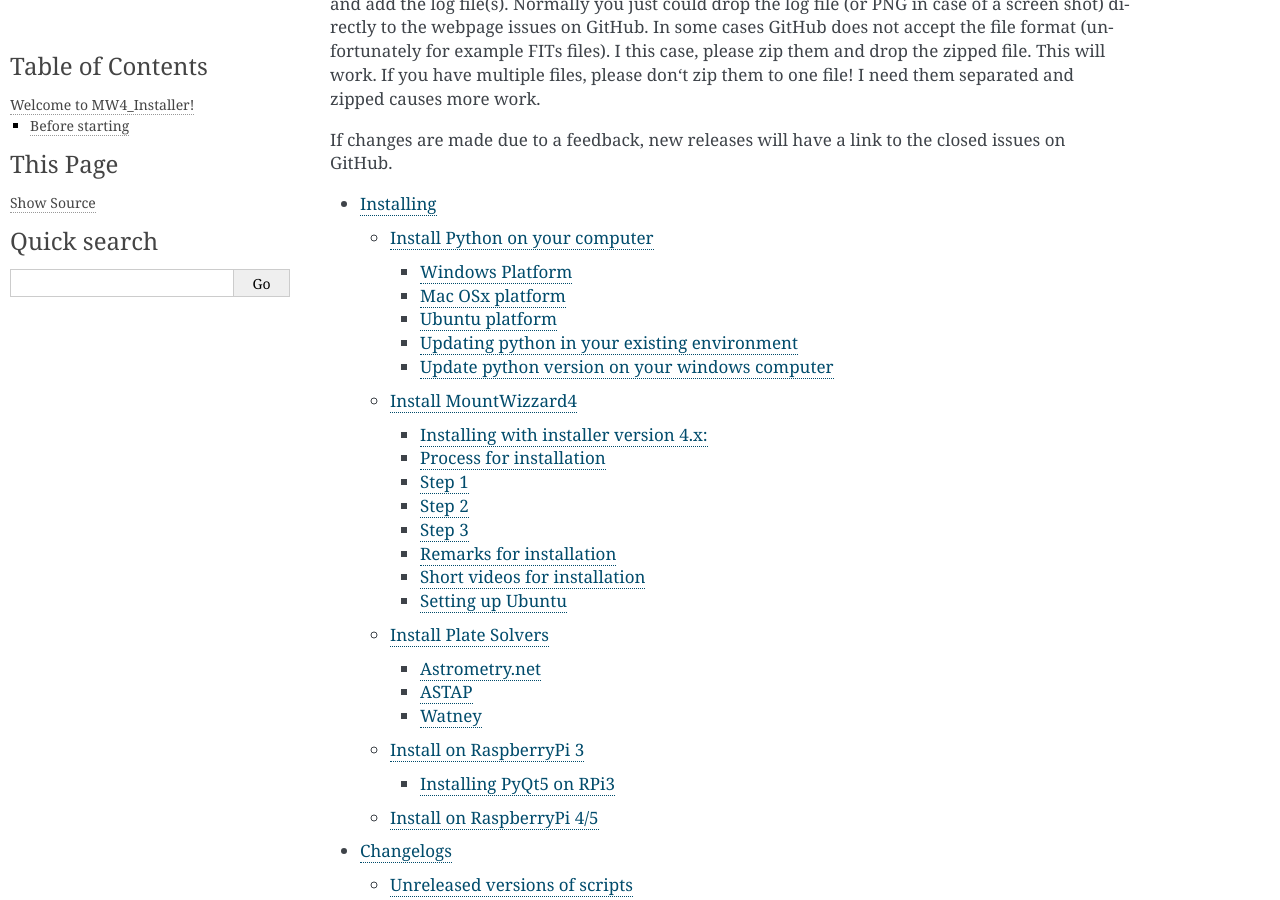
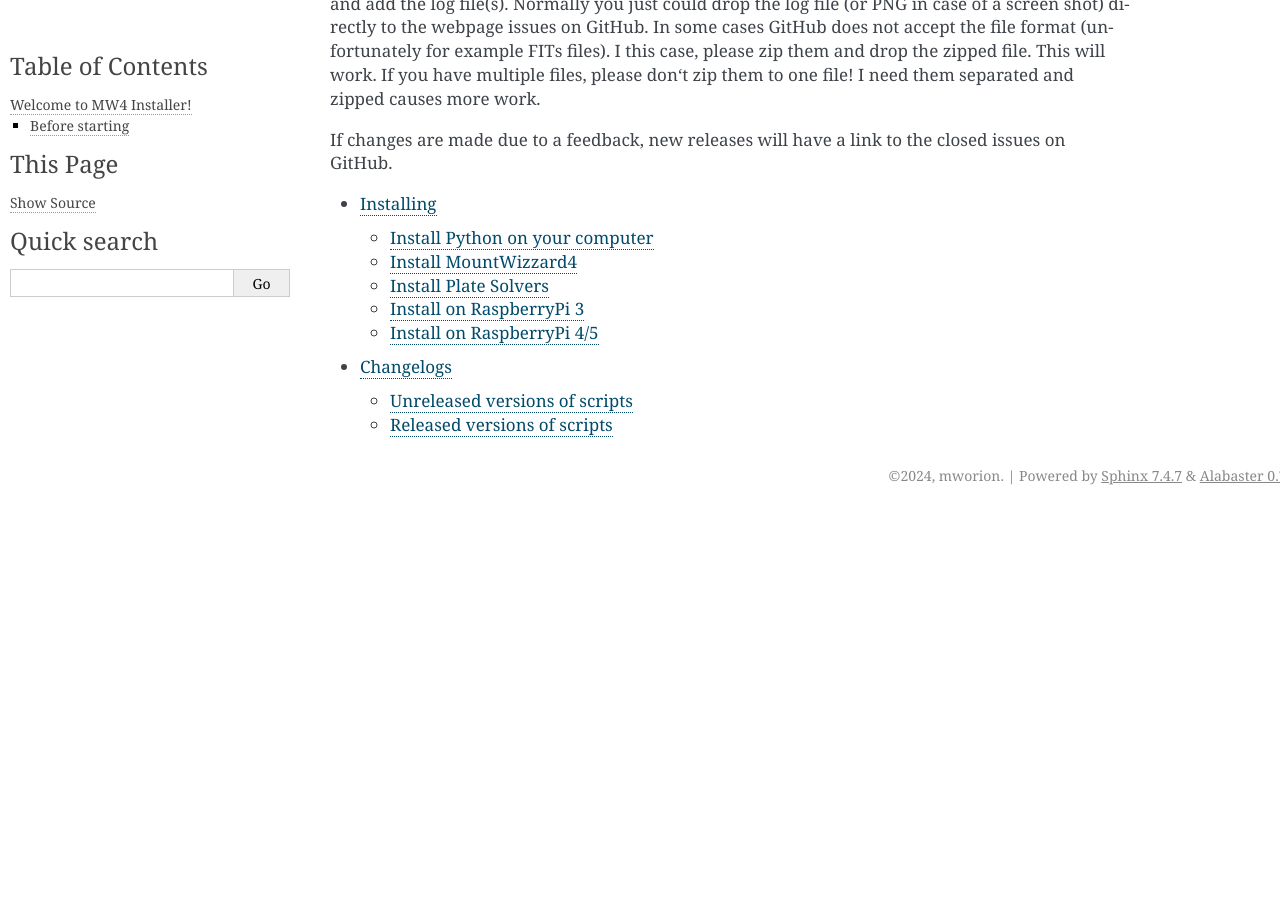
Before and after one commit to mworion/MW4_Installer, a Sphinx documentation site: the page built from doc/index.rst, in a window 1280 px wide and 900 px high, scrolled down 727 px. Built offline with Sphinx 7.4.7, drawn with Linux system fonts in a browser that asks for light colours; pages that are not in the unit, such as notebooks, are missing from menus; after the commit the page ends 1242 px from its top, so only the background shows below that; some of the changed text lies outside the part shown.

Commit message:
update document

```diff
--- a/README.rst
+++ b/README.rst
@@ -1,4 +1,4 @@
-MW4_Installer
+MW4 Installer
 =============
 
 Documentation:
--- a/doc/conf.py
+++ b/doc/conf.py
@@ -36,7 +36,7 @@
 
 # -- Project information -----------------------------------------------------
 
-project = 'MW4_Installer'
+project = 'MW4 Installer'
 copyright = '2024, mworion'
 author = 'Michael Würtenberger'
 
--- a/doc/index.rst
+++ b/doc/index.rst
@@ -1,4 +1,4 @@
-Welcome to MW4_Installer!
+Welcome to MW4 Installer!
 =========================
 MW4_Installer is a general utility for installing and starting MountWizzard4 on
 your computer and it comes also with an PDF documentation:
@@ -35,7 +35,7 @@
 
 
 .. toctree::
-    :maxdepth: 3
+    :maxdepth: 2
 
     install/index
     changelog/index
--- a/doc/install/index.rst
+++ b/doc/install/index.rst
@@ -11,7 +11,7 @@
              functionality.
 
 .. toctree::
-    :maxdepth: 1
+    :maxdepth: 2
 
     python
     mw4
```
